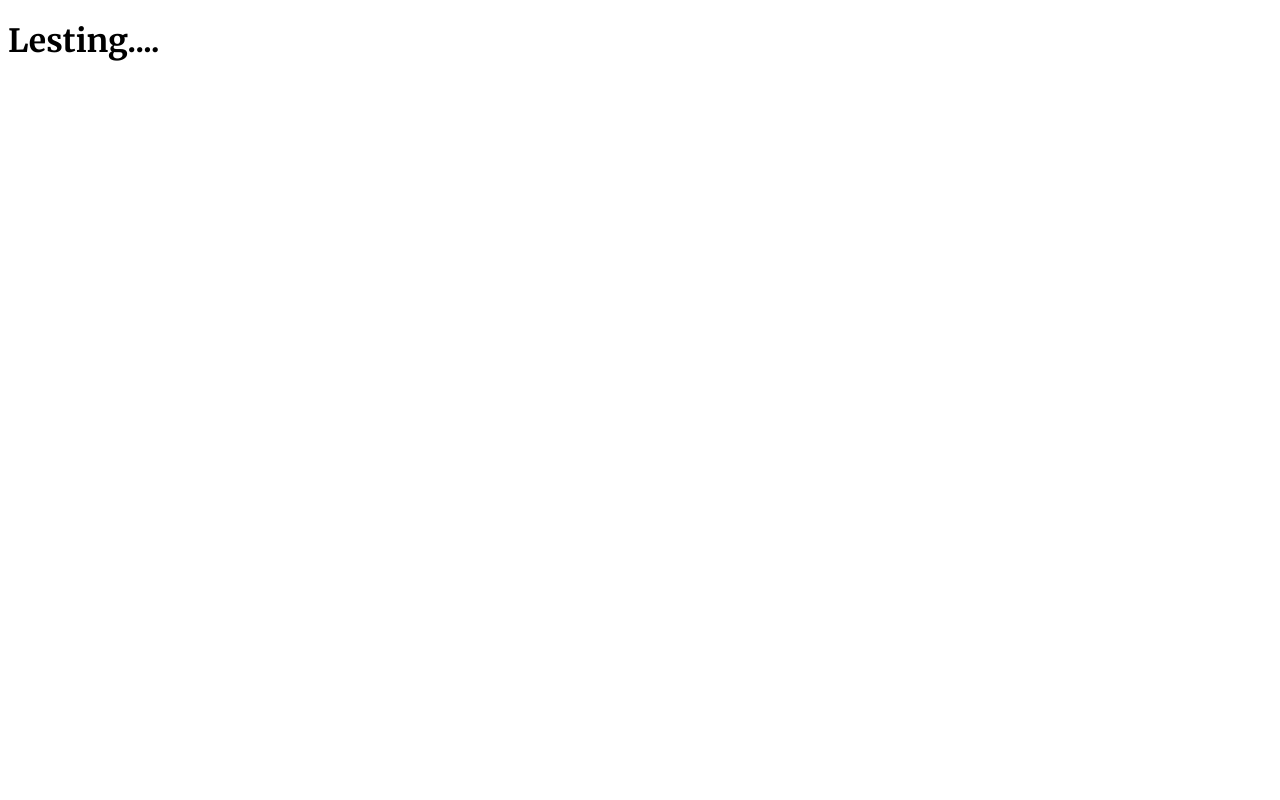
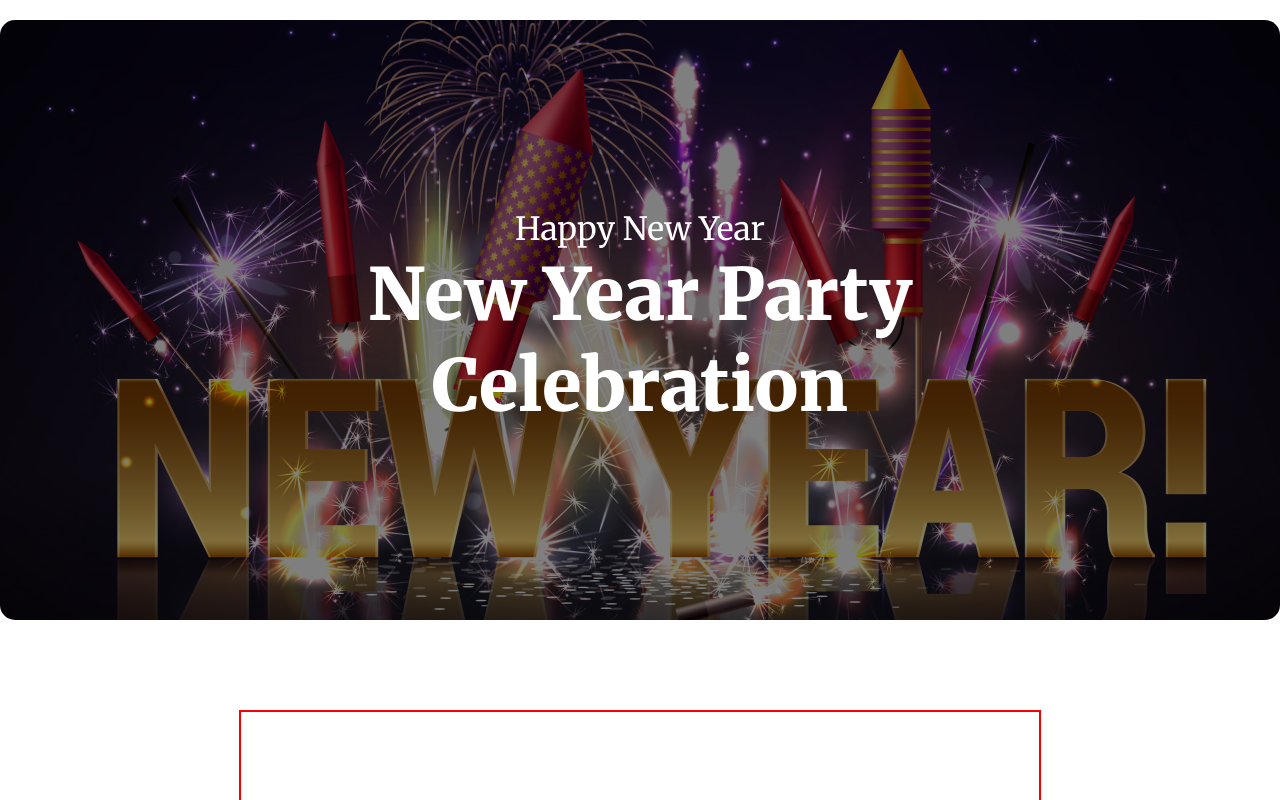
Before and after one commit to DeveloperMonirBD/batch9-A1-solution, a plain HTML site: page index.html in a window 1280 px wide. Shown: the top 800 px of the page. Drawn offline with Linux system fonts and the light colour scheme.

Commit message:
banner section done

```diff
--- a/index.html
+++ b/index.html
@@ -7,6 +7,21 @@
     <link rel="stylesheet" href="./styles/style.css">
 </head>
 <body>
-    <h1>Lesting....</h1>
+    <header class="banner-container">
+        <div class="banner-content">
+            <p>Happy New Year</p>
+            <h1>New Year Party<br>Celebration</h1>
+        </div>
+    </header>
+    <main>
+        <!-- 65% section starts here -->
+         <section class="second-section-container">
+
+         </section>
+        <!-- 65% section ends here -->
+
+
+    </main>
+    <footer></footer>
 </body>
 </html>
--- a/styles/style.css
+++ b/styles/style.css
@@ -1,4 +1,54 @@
 @import url('https://fonts.googleapis.com/css2?family=Merriweather:ital,wght@0,300;0,400;0,700;0,900;1,300;1,400;1,700;1,900&display=swap');
-body{
-    font-family: "Merriweather", serif;
+* {
+    box-sizing: border-box;
+    margin: 0;
+    padding: 0;
 }
+body {
+    font-family: 'Merriweather', serif;
+}
+
+/* banner section style starts here */
+.banner-container {
+    max-width: 1320px;
+    margin: 0 auto;
+    /* border: 2px solid red; */
+    border-radius: 15px;
+    min-height: 600px;
+    margin-top: 20px;
+    background-color: rgba(0, 0, 0, 0.5);
+    background-image: url('/images/banner-image.png');
+    background-position: center;
+    background-repeat: no-repeat;
+    background-size: cover;
+    background-blend-mode: overlay;
+}
+.banner-content{
+    display: flex;
+    flex-direction: column;
+    justify-content: center;
+    height: 600px;
+    align-items: center;
+}
+.banner-content p,
+h1 {
+    color: #ffffff;
+    text-align: center;
+}
+.banner-content p {
+    font-size: 32px;
+    font-weight: 400;
+}
+.banner-content h1 {
+    font-size: 72px;
+    font-weight: 900;
+}
+
+/* .65% section style starts here */
+.second-section-container {
+    width: 802.9px;
+    height: 806px;
+    margin: 0 auto;
+    border: 2px solid red;
+    margin-top: 90px;
+}
```
